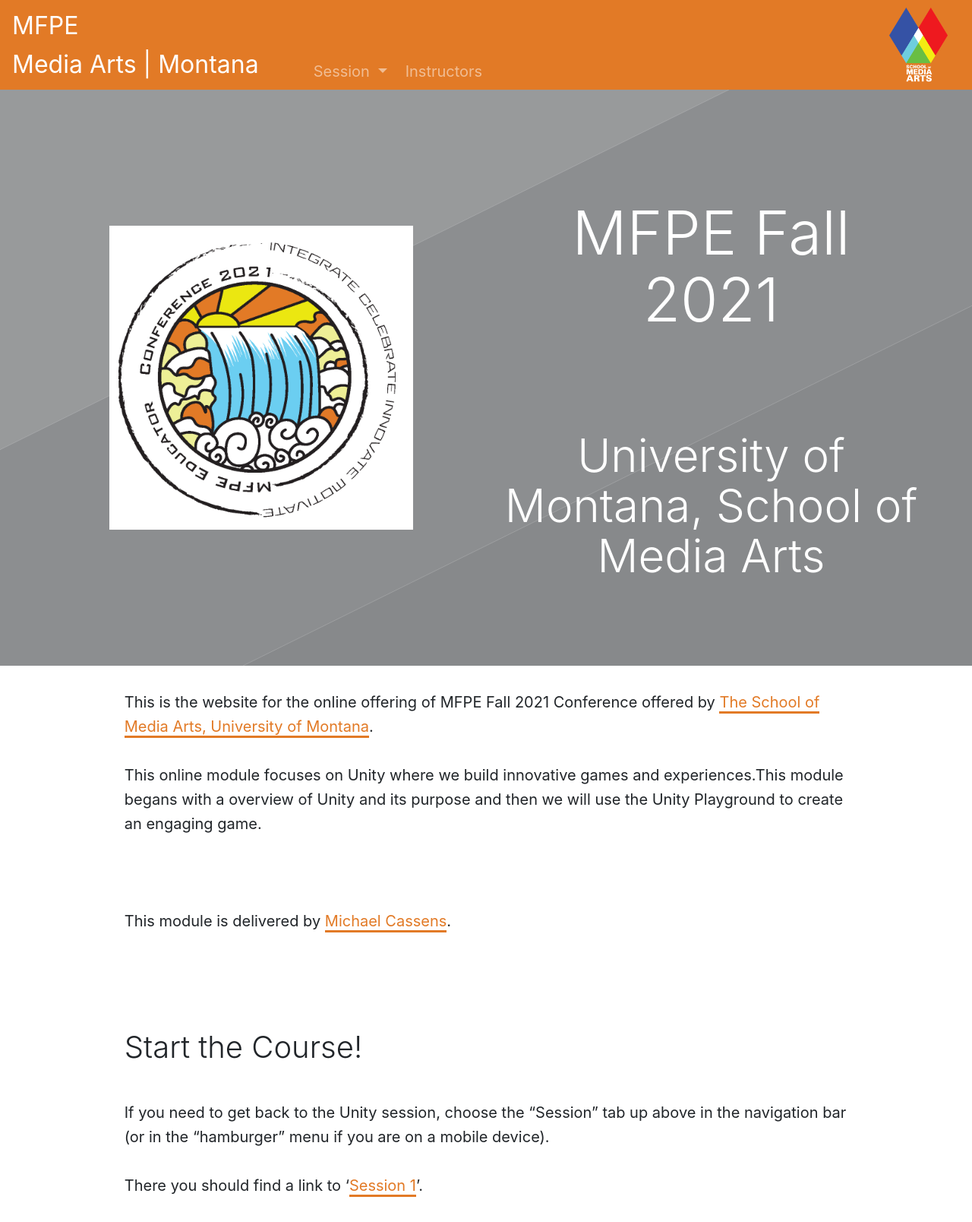
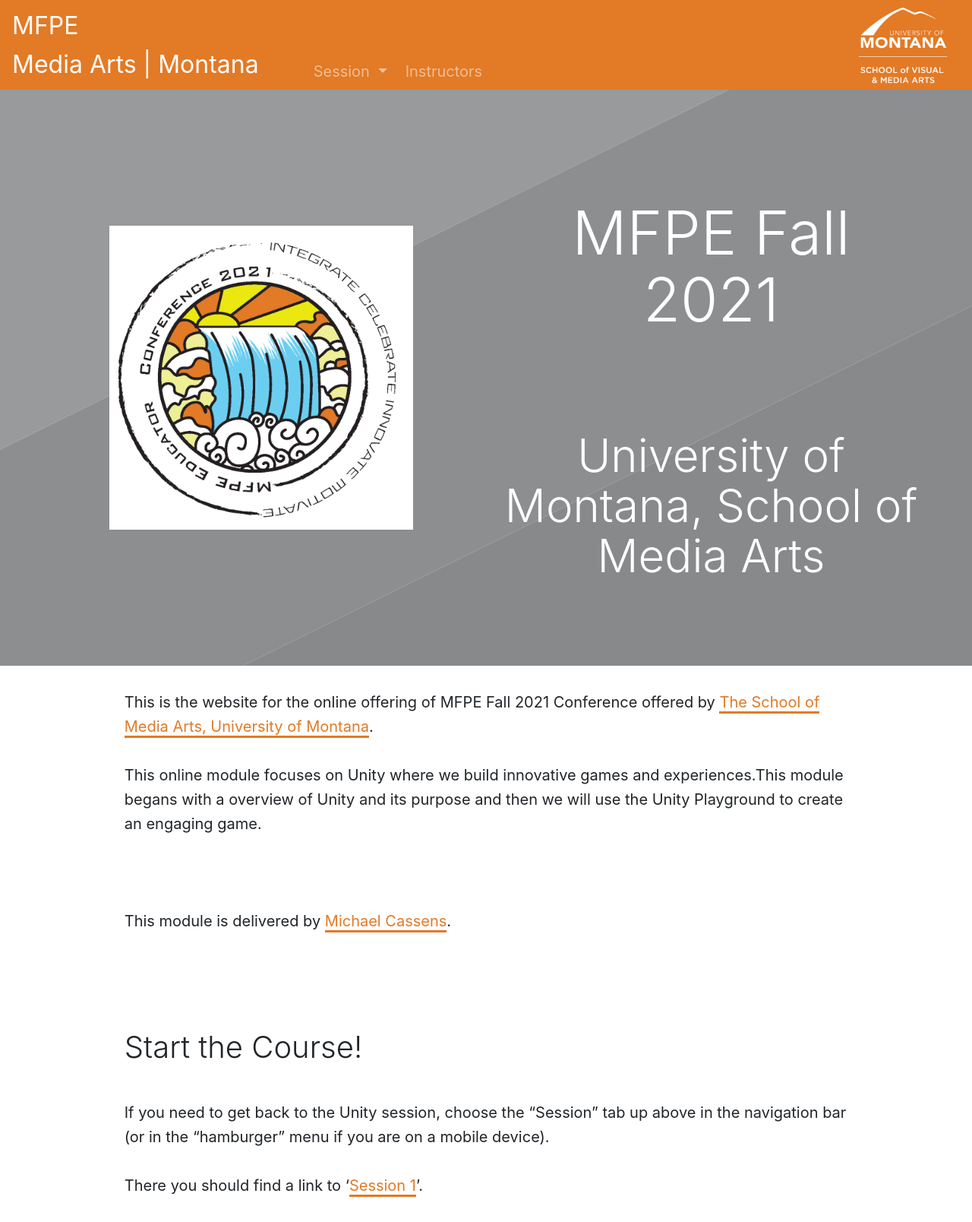
Before and after one commit to Montana-Media-Arts/MFPE-Fall2021, a Jekyll site: the page built from index.markdown, in a window 1280 px wide. Shown: the whole page at 76% size. Built offline with Jekyll 4.4.1, drawn with Linux system fonts in a browser that asks for light colours; nearby versions of some CDN libraries.

Commit message:
updated look and feel and the logo

```diff
--- a/_includes/navigation.html
+++ b/_includes/navigation.html
@@ -60,7 +60,7 @@
 
 
     <a class="navbar-brand" href="{{ site.baseurl }}">
-        <img src="{{ site.baseurl }}/img/MART_LOGO_SMALL.png" alt="{{ site.title }}" class="nav_image d-inline-block align-top" />
+        <img src="{{ site.baseurl }}/img/svma.png" alt="{{ site.title }}" class="nav_image d-inline-block align-top" />
     </a>
 
 </nav>
--- a/_layouts/base.html
+++ b/_layouts/base.html
@@ -27,7 +27,7 @@
 	<meta name="viewport" content="width=device-width, initial-scale=1, shrink-to-fit=no">
 
 	<link rel="shortcut icon" href="{{ site.baseurl }}/img/favicon.ico">
-	<link rel="apple-touch-icon" href="{{ site.baseurl }}/img/MART_LOGO_Black_180.png">
+	<link rel="apple-touch-icon" href="{{ site.baseurl }}/img/svma.svg">
 
 	<link rel="stylesheet" href="{{ site.baseurl }}/css/p2pustrap-custom.css" />
 	<link rel="stylesheet" href="{{ site.baseurl }}/css/site.css" /> {% if page.extra_css %} {% for css in page.extra_css %}
```
Also changed, not shown: img/svma.png (added), img/svma.svg (added).
